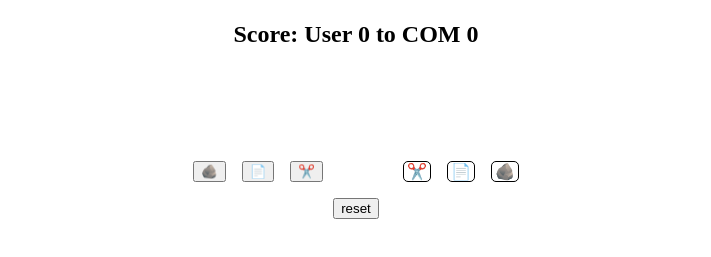
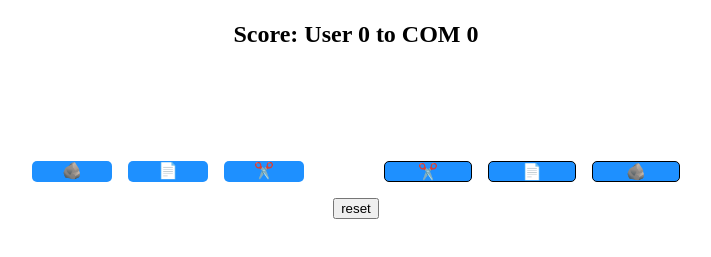
Before and after one commit to YaminDevs/BoredGaming, a plain HTML site: page pages/rock-paper-scissors.html in a window 1280 px wide. Shown: the part 79-336 px from the top of the page, without its empty margins (284-995 px from the left). Drawn offline with Linux system fonts and the light colour scheme.

Commit message:
changed the html and css

```diff
--- a/pages/rock-paper-scissors.html
+++ b/pages/rock-paper-scissors.html
@@ -16,20 +16,14 @@
     <h2 class="result"></h2>
     <div class="box">
         <ul class="options">
-            <li class="rock option">
-                <button onclick="game('rock')" class="btn">
+            <li class="rock player option" onclick="game('rock')">
                     🪨
-                </button>
             </li>
-            <li class="paper option">
-                <button onclick="game('paper')" class="btn">
-                    📄
-                </button>
+            <li class="paper player option" onclick="game('paper')">
+                📄
             </li>
-            <li class="scissors option">
-                <button onclick="game('scissors')" class="btn">
-                    ✂️
-                </button>
+            <li class="scissors player option" onclick="game('scissors')">
+                ✂️
             </li>
         </ul>
         <ul class="options">
--- a/styles/rock-paper-scissors.css
+++ b/styles/rock-paper-scissors.css
@@ -21,6 +21,9 @@ body{
 }
 .option{
     list-style: none;
+    width: 5em;
+    background-color: dodgerblue;
+    border-radius: 5px;
 }
 .com{
     border: 1px solid black;
@@ -28,3 +31,6 @@ body{
     padding-right: 3px;
     border-radius: 5px;
 }
+.player{
+    cursor: pointer;
+}
```
